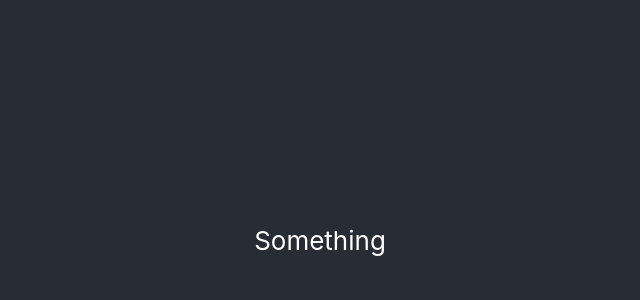
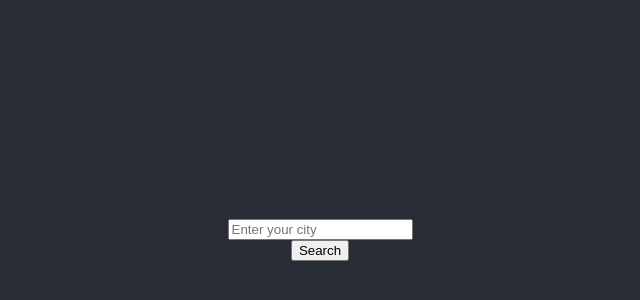
Before and after one commit to msinghnanhre/safer, a React (Create React App) app in the folder client/: page / in a window 1280 px wide. Shown: the part 160-460 px from the top of the page, without its empty margins (320-960 px from the left). Built offline with nearby package versions, Linux system fonts and the light colour scheme.

Commit message:
added dummy back end

```diff
--- a/client/src/App.js
+++ b/client/src/App.js
@@ -1,14 +1,39 @@
+import { Component} from"react"
+import './App.scss';
+import axios from "axios"
 
-import './App.scss';
 
-function App() {
+class App extends Component {
+  state = {
+    city: ""
+  }
+
+  onChange = (e) => {
+    this.setState({[e.target.name]:e.target.value})
+  }
+
+  onClick = () => {
+    console.log(this.state.city)
+    axios.post('http://localhost:8080/api/city', {
+      city: this.state.city,
+    }).then(res => {
+      console.log(res)
+    }).catch(err => {
+      console.log(err)
+    })
+  }
+
+  render() {
+    console.log(this.state.city)
     return (
       <div className="App">
         <header className="App-header">
-        Something
+          <input type="text" name="city" placeholder="Enter your city" onChange={e => { this.onChange(e) }} />
+          <button onClick={this.onClick}>Search</button>
         </header>
       </div>
     );
   }
+}
 
 export default App;
```
Also changed, not shown: 2 other files (tests, documents, lock files or other folders). Lines whose indentation alone changed are shown as unchanged.
